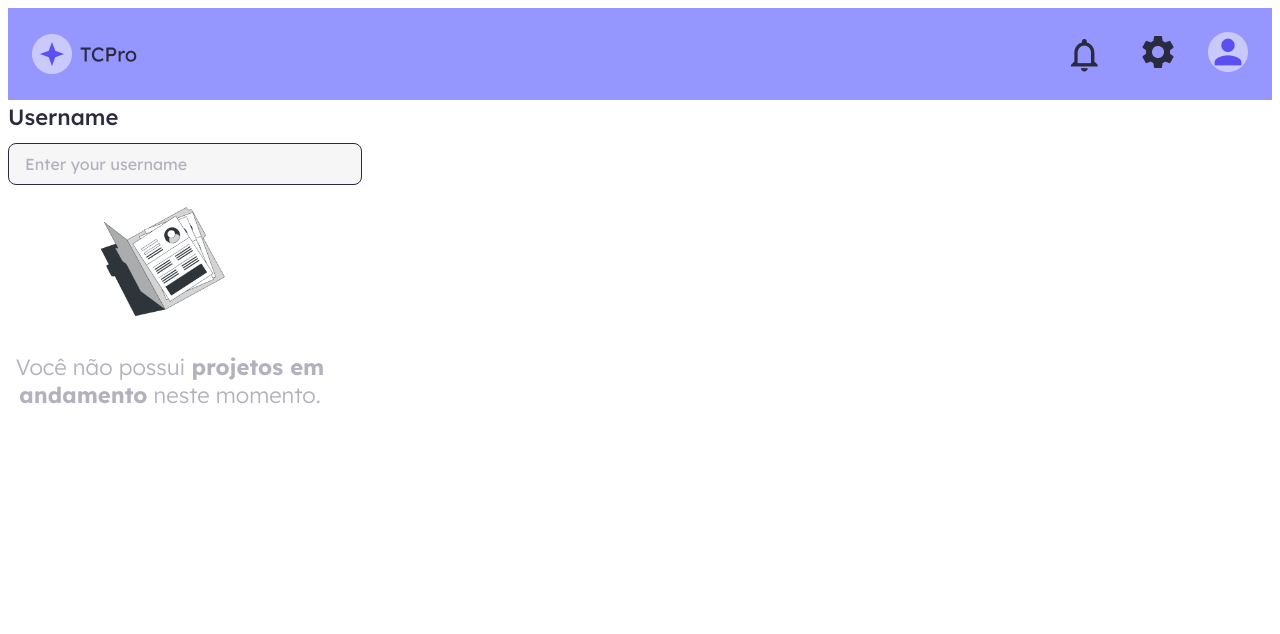
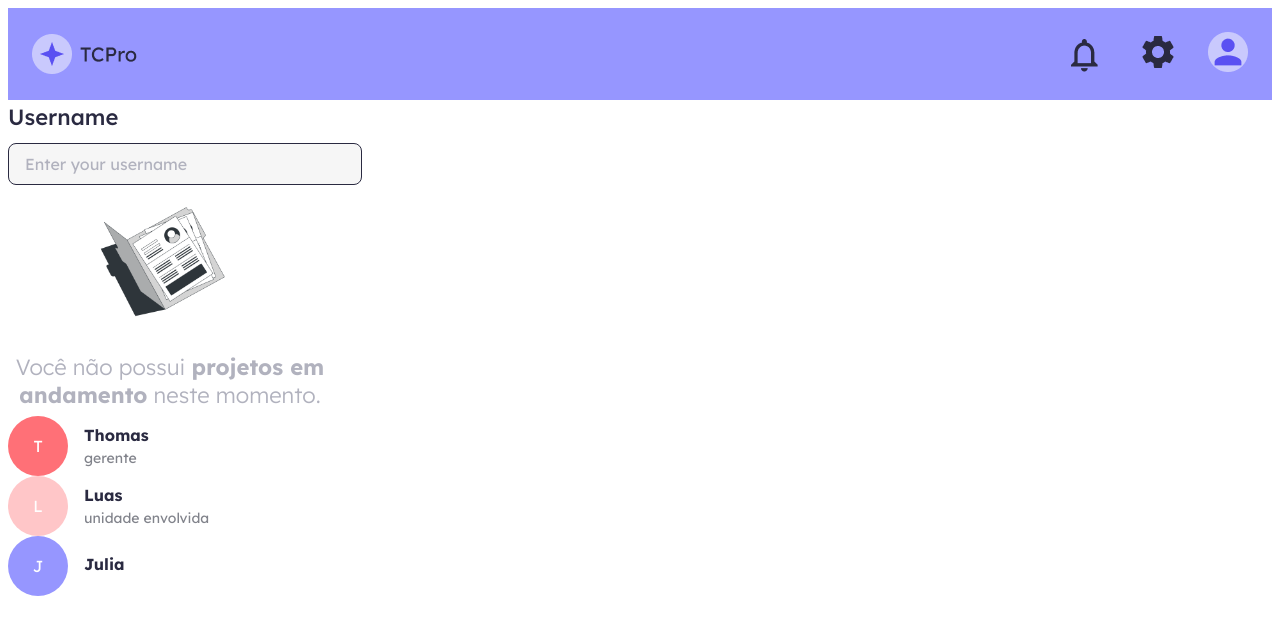
Before and after one commit to Thom-Mundstock/TCPRO-Frontend, an Angular app: page / in a window 1280 px wide. Shown: the top 634 px of the page. Built offline with nearby package versions, Linux system fonts and the light colour scheme.

Commit message:
Review Adjustments

```diff
--- a/src/app/app.component.html
+++ b/src/app/app.component.html
@@ -8,5 +8,8 @@
     name="username"
   />
   <app-project-card-empty-state> </app-project-card-empty-state>
+  <app-participant name="Thomas" role="gerente"></app-participant>
+  <app-participant name="Luas" role="unidade envolvida"></app-participant>
+  <app-participant name="Julia"></app-participant>
 </main>
 <router-outlet />
--- a/src/app/app.component.ts
+++ b/src/app/app.component.ts
@@ -3,6 +3,7 @@ import { RouterOutlet } from '@angular/router';
 import { BaseInputComponent } from './components/base-input/base-input.component';
 import { NavigationBarComponent } from './components/navigation-bar/navigation-bar.component';
 import { ProjectCardEmptyStateComponent } from './components/project-card-empty-state/project-card-empty-state.component';
+import { ParticipantComponent } from './components/participant/participant.component';
 
 @Component({
   selector: 'app-root',
@@ -12,6 +13,7 @@ import { ProjectCardEmptyStateComponent } from './components/project-card-empty-
     BaseInputComponent,
     NavigationBarComponent,
     ProjectCardEmptyStateComponent,
+    ParticipantComponent,
   ],
   templateUrl: './app.component.html',
   styleUrl: './app.component.css',
--- a/src/app/components/participant/participant.component.css
+++ b/src/app/components/participant/participant.component.css
@@ -14,7 +14,7 @@
   font-family: "Lexend", sans-serif;
   font-size: 16px;
   font-weight: medium;
-    color: --var(white);
+  color: var(--white);
 }
 
 .details {
@@ -26,7 +26,7 @@
   font-family: "Lexend", sans-serif;
   font-size: 16px;
   font-weight: bold;
-    color: --var(black2);
+  color: var(--black2);
   padding-bottom: 4px;
 }
 
@@ -34,5 +34,5 @@
   font-family: "Lexend", sans-serif;
   font-size: 14px;
   font-weight: normal;
-    color: --var(gray1);
+  color: var(--gray1);
 }
--- a/src/styles/styles.css
+++ b/src/styles/styles.css
@@ -28,4 +28,7 @@
   --gray3: #e0e0e0;
   --gray4: #f0f0f0;
   --gray5: #f6f6f6;
+
+  /* other colors */
+  --lightPink: #ffc6c8;
 }
```
Also changed, not shown: src/app/components/participant/participant.component.ts (+4 -3 lines), src/app/components/participant/participant.component.html (indentation only), 1 other file (tests, documents, lock files or other folders). Lines whose indentation alone changed are shown as unchanged.
